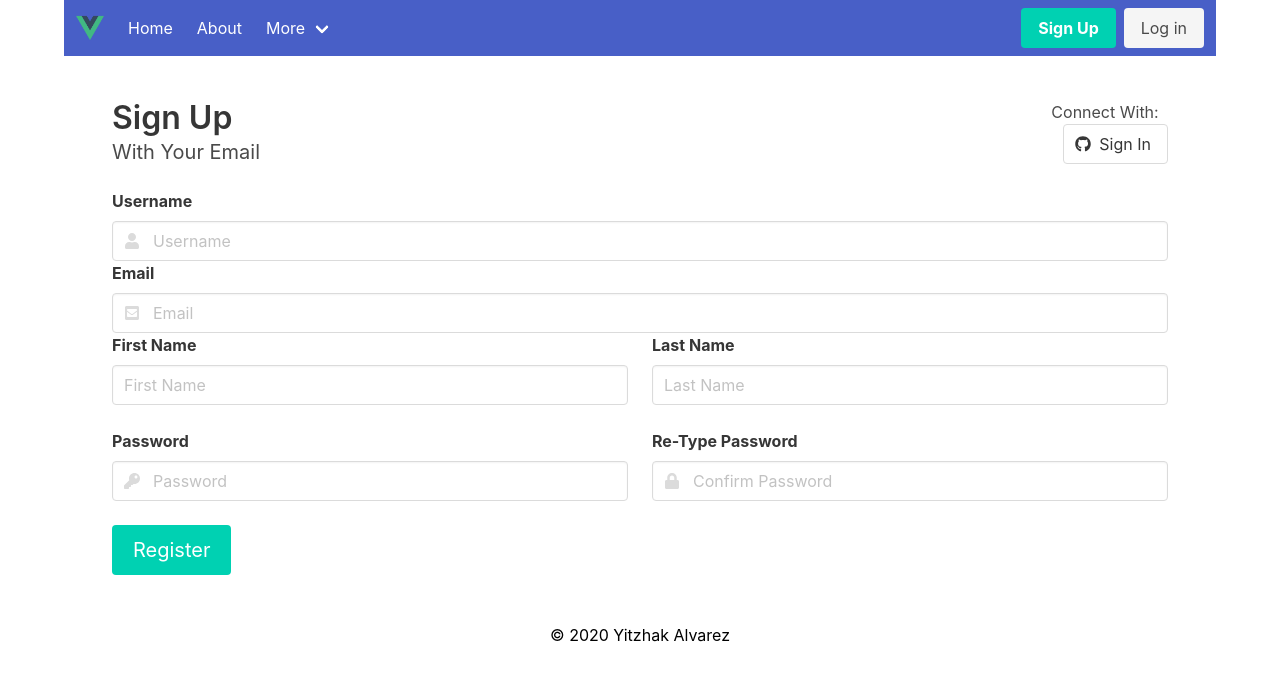
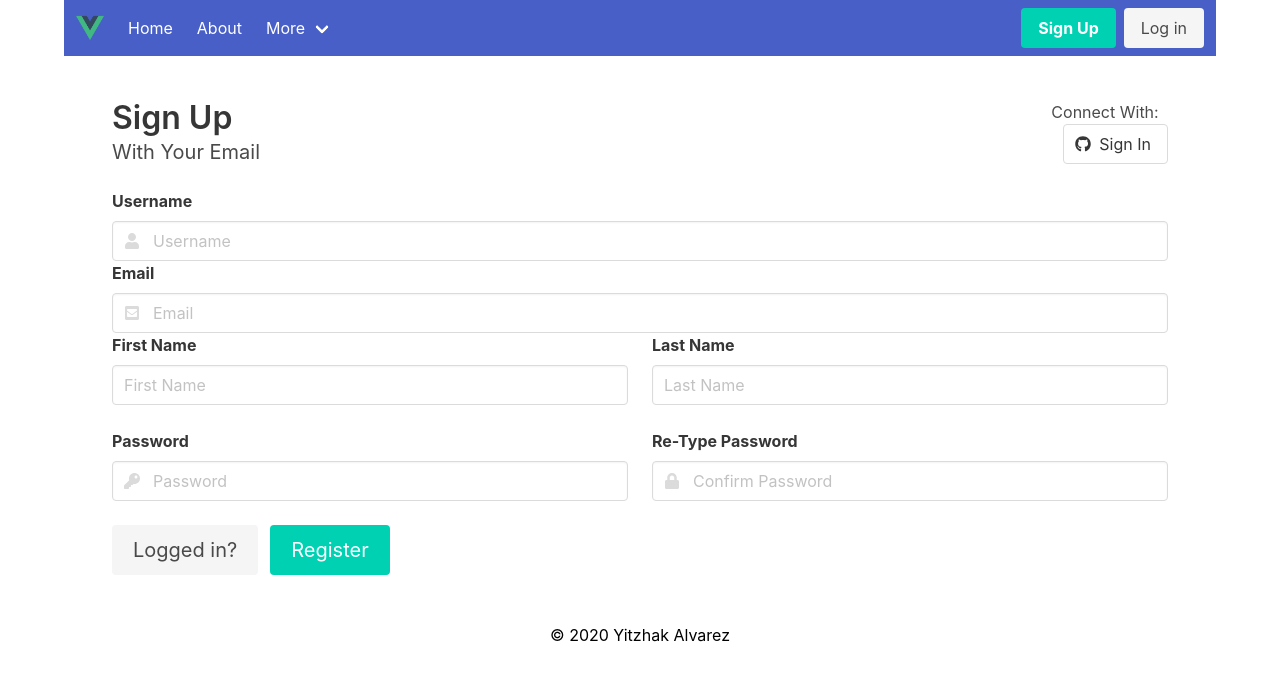
Before and after one commit to yitzhakalvarez/FitnessTracker, a Vue app in the folder client/: page /signup in a window 1280 px wide. Shown: the top 680 px of the page. Built offline with nearby package versions, Linux system fonts and the light colour scheme; the HTML template or start-up script is replaced by a standard one.

Commit message:
added login button

```diff
--- a/client/src/views/SignUp.vue
+++ b/client/src/views/SignUp.vue
@@ -1,6 +1,5 @@
 <template>
 <form>
-
   <div id="app">
     <div class="section">
       <div class="container">
@@ -20,6 +19,7 @@
         </div>
       <div class="title">Sign Up</div>
     <div class="subtitle">With Your Email</div>
+
   <form id="register-form">
     <div class="field">
       <label class="label" for="username">Username</label>
@@ -60,6 +60,9 @@
       </div>
       <div class="field is-grouped">
         <div class="control">
+          <router-link to="/login" class="button is-light is-medium">Logged in?</router-link>
+        </div>
+        <div class="control">
           <button class="button is-primary is-medium" type="submit">Register</button>
         </div>
       </div>
```
Lines whose indentation alone changed are shown as unchanged.
